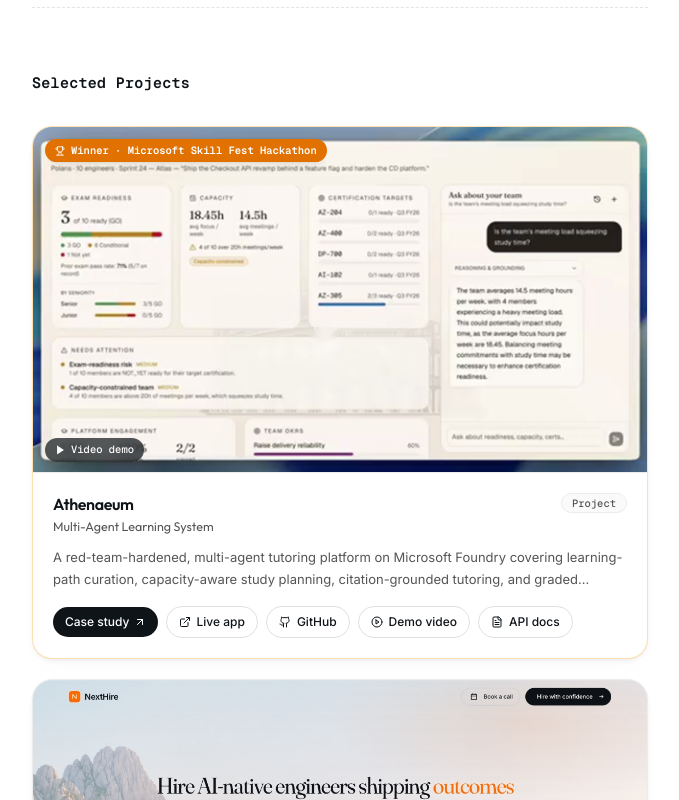
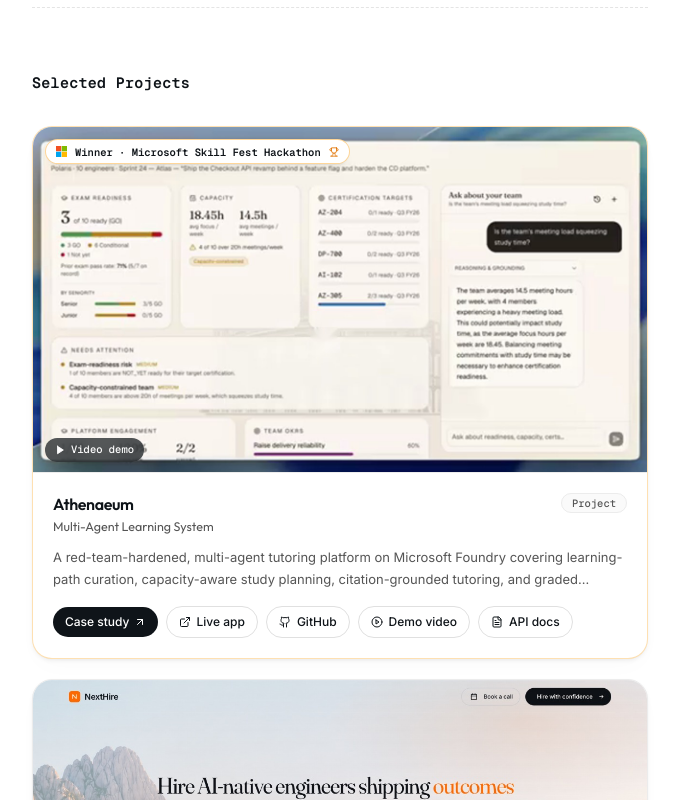
Before and after one commit to NithishaVenkatesh/Portfolio, a Next.js app: page / in a window 1280 px wide. Shown: the part 1500-2300 px from the top of the page, without its empty margins (300-979 px from the left). Built offline with nearby package versions, Linux system fonts and the light colour scheme.

Commit message:
Add Microsoft logo to award badges and achievements
Four-square logo SVG; award badge redesigned as opaque white chip with
logo, ink text, and amber trophy for contrast on any media.

Co-Authored-By: Claude Fable 5 <noreply@anthropic.com>

```diff
--- a/src/components/projects/card.tsx
+++ b/src/components/projects/card.tsx
@@ -1,5 +1,6 @@
 "use client";
 
+import Image from "next/image";
 import { motion, useReducedMotion } from "framer-motion";
 import {
   ArrowUpRight,
@@ -59,9 +60,16 @@ export function ProjectCard({
           <DiagramPreview project={project} />
         )}
         {project.award && (
-          <span className="absolute left-3 top-3 inline-flex items-center gap-1.5 rounded-full bg-amber-600 px-2.5 py-1.5 font-mono text-[10.5px] font-semibold leading-none text-white shadow-(--shadow-lift)">
-            <Trophy size={10} aria-hidden />
+          <span className="absolute left-3 top-3 inline-flex items-center gap-2 rounded-full border border-amber-500/40 bg-white px-2.5 py-1.5 font-mono text-[10.5px] font-semibold leading-none text-ink shadow-(--shadow-lift)">
+            <Image
+              src="/microsoft.svg"
+              alt=""
+              width={11}
+              height={11}
+              className="h-[11px] w-[11px]"
+            />
             {project.award}
+            <Trophy size={10} aria-hidden className="text-amber-600" />
           </span>
         )}
       </div>
--- a/src/components/projects/detail.tsx
+++ b/src/components/projects/detail.tsx
@@ -1,6 +1,7 @@
 "use client";
 
 import { useEffect, useRef } from "react";
+import Image from "next/image";
 import { motion, useReducedMotion } from "framer-motion";
 import {
   ArrowLeft,
@@ -145,9 +146,16 @@ export function ProjectDetail({
             transition={{ duration: 0.4, ease: EASE }}
           >
             {project.award && (
-              <span className="mb-4 inline-flex items-center gap-1.5 rounded-full bg-amber-600 px-3 py-1.5 font-mono text-[11.5px] font-semibold leading-none text-white shadow-(--shadow-card)">
-                <Trophy size={12} aria-hidden />
+              <span className="mb-4 inline-flex items-center gap-2 rounded-full border border-amber-500/40 bg-white px-3 py-1.5 font-mono text-[11.5px] font-semibold leading-none text-ink shadow-(--shadow-card)">
+                <Image
+                  src="/microsoft.svg"
+                  alt=""
+                  width={13}
+                  height={13}
+                  className="h-[13px] w-[13px]"
+                />
                 {project.award}
+                <Trophy size={12} aria-hidden className="text-amber-600" />
               </span>
             )}
             <div className="flex flex-wrap items-baseline gap-x-3 gap-y-1">
--- a/src/components/sections/achievements.tsx
+++ b/src/components/sections/achievements.tsx
@@ -1,3 +1,4 @@
+import Image from "next/image";
 import { Trophy } from "lucide-react";
 import { Section } from "@/components/ui/section";
 import { Stagger, StaggerItem } from "@/components/motion";
@@ -14,7 +15,17 @@ export function AchievementsSection() {
                 aria-hidden
                 className="flex h-9 w-9 shrink-0 items-center justify-center rounded-full border border-line bg-surface text-soft"
               >
-                <Trophy size={15} />
+                {achievement.title.includes("Microsoft") ? (
+                  <Image
+                    src="/microsoft.svg"
+                    alt=""
+                    width={15}
+                    height={15}
+                    className="h-[15px] w-[15px]"
+                  />
+                ) : (
+                  <Trophy size={15} />
+                )}
               </span>
               <div className="min-w-0 flex-1">
                 <div className="flex items-baseline justify-between gap-3">
```
Also changed, not shown: public/microsoft.svg (added).
